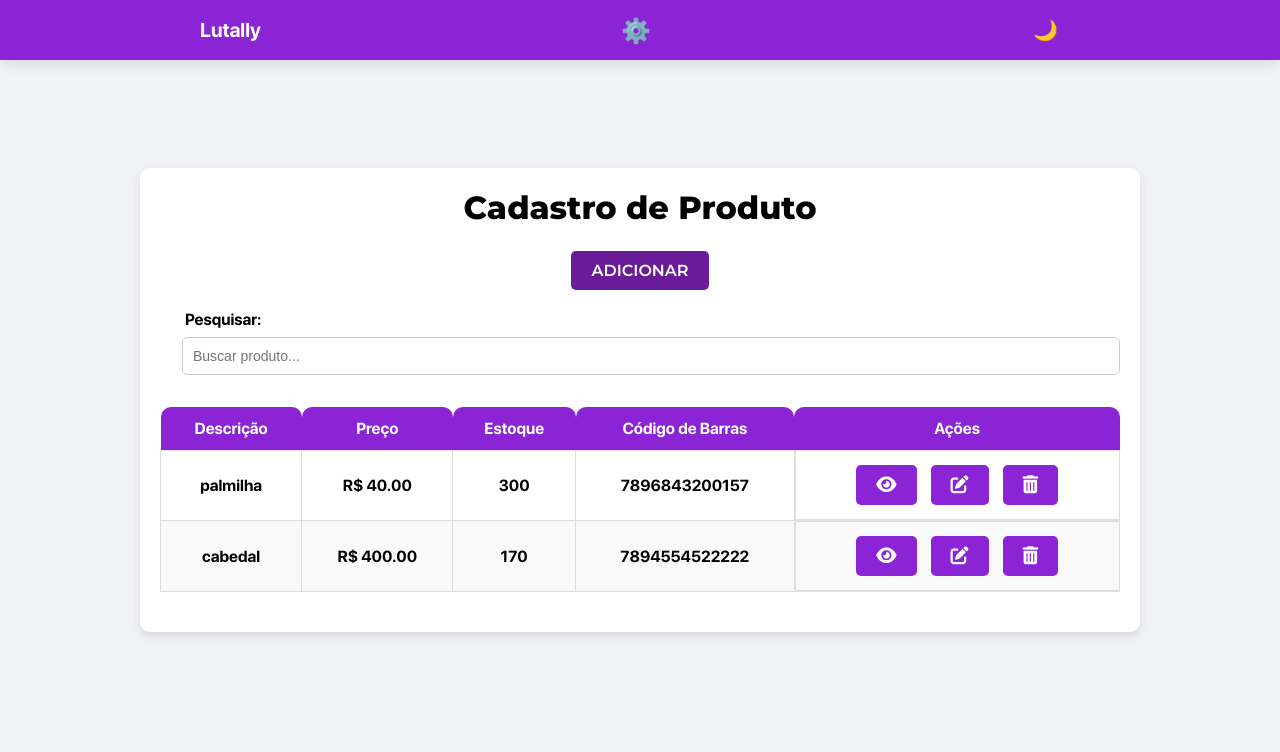
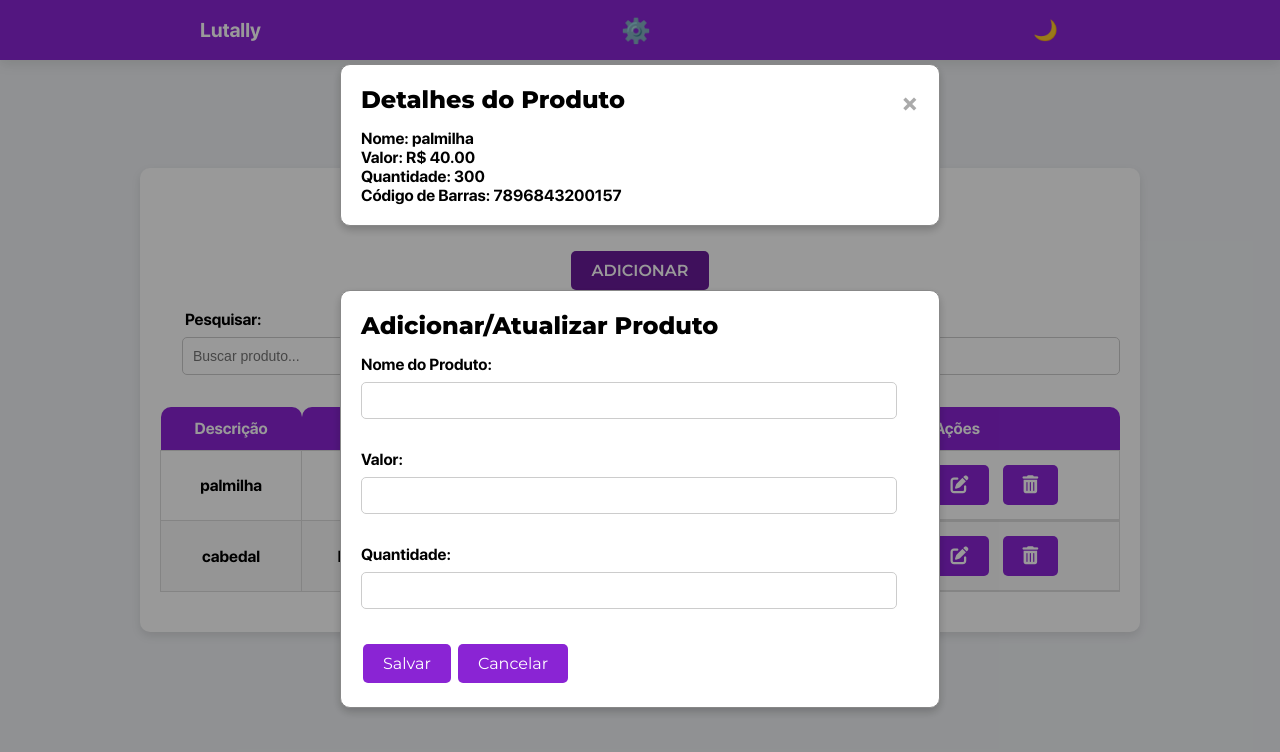
Before and after one commit to tulioalves7/Lutally-Dev, a website: page crude.html in a window 1280 px wide. Both pictures are taken after a click on the button 886 px from the left and 485 px from the top of the page. Drawn offline with Linux system fonts and the light colour scheme.

Commit message:
crude finalizado na parte do back-end

```diff
--- a/Scripts/crude.js
+++ b/Scripts/crude.js
@@ -14,7 +14,10 @@ const Product = [
     }
 ];
 
-// Função para adicionar produto
+// Variável global para armazenar o índice do produto em edição
+let editIndex = -1;
+
+// Função para adicionar ou atualizar produto
 function addProduct() {
     const nome = document.getElementById('nome').value.trim();
     const valor = Number(document.getElementById('valor').value);
@@ -25,6 +28,24 @@ function addProduct() {
         return;
     }
 
+    if (editIndex >= 0) {
+        // Atualizar produto existente
+        const exists = Product.find((item, index) => item.nome.toLowerCase() === nome.toLowerCase() && index !== editIndex);
+        if (exists) {
+            alert(`O produto ${nome} já existe.`);
+            return;
+        }
+
+        Product[editIndex] = {
+            nome: nome,
+            valor: valor,
+            quantidade: quantidade,
+            codigoBarras: Product[editIndex].codigoBarras // Mantém o mesmo código de barras
+        };
+        alert(`Produto ${nome} atualizado com sucesso.`);
+        editIndex = -1; // Reseta o índice após atualização
+    } else {
+        // Adicionar novo produto
         const exists = Product.find(item => item.nome.toLowerCase() === nome.toLowerCase());
         if (exists) {
             alert(`O produto ${nome} já existe.`);
@@ -39,8 +60,11 @@ function addProduct() {
         };
         Product.push(value);
         alert(`Produto ${nome} adicionado com sucesso.`);
+    }
+
     clearForm();
-    seeProducts(); // Atualiza a lista de produtos após adicionar
+    seeProducts(); // Atualiza a lista de produtos após adicionar ou atualizar
+    closeForm(); // Fecha o formulário após a operação
 }
 
 // Função para gerar código de barras
@@ -62,6 +86,7 @@ function seeProducts() {
             <td>${produto.quantidade}</td>
             <td>${produto.codigoBarras}</td>
             <td>
+                <button class="btn-action view" onclick="showPopup(${index})"><i class="fas fa-eye"></i></button>
                 <button class="btn-action edit" onclick="editProduct(${index})"><i class="fas fa-edit"></i></button>
                 <button class="btn-action delete" onclick="deleteProduct(${index})"><i class="fas fa-trash-alt"></i></button>
             </td>
@@ -78,6 +103,7 @@ function editProduct(index) {
     document.getElementById('valor').value = produto.valor;
     document.getElementById('quantidade').value = produto.quantidade;
 
+    editIndex = index; // Armazena o índice do produto em edição
     openAddProductForm(); // Abre o formulário para edição
 }
 
@@ -94,17 +120,16 @@ function clearForm() {
     document.getElementById('nome').value = '';
     document.getElementById('valor').value = '';
     document.getElementById('quantidade').value = '';
+    editIndex = -1; // Reseta o índice do produto em edição
 }
 
 // Função para abrir o formulário de adicionar/atualizar produtos
 function openAddProductForm() {
-    // document.getElementById('productForm').style.display = 'block'; AQUI TA FUNCIONANDO
     document.getElementById('productPopup').style.display = 'block';
 }
 
 // Função para fechar o formulário de adicionar/atualizar produtos
 function closeForm() {
-    // document.getElementById('productForm').style.display = 'none'; AQUI TA FUNCIONANDO
     document.getElementById('productPopup').style.display = 'none';
     clearForm();
 }
@@ -138,8 +163,9 @@ function searchProduct() {
     });
 }
 
-// grande chance de dar merda by: tulio
-function showPopup(produto) {
+// Função para exibir o popup de visualização do produto
+function showPopup(index) {
+    const produto = Product[index];
     const popup = document.getElementById('productPopup');
     const popupProductDetails = document.getElementById('popupProductDetails');
 
@@ -157,33 +183,8 @@ function closePopup() {
     document.getElementById('productPopup').style.display = 'none';
 }
 
-function seeProducts() {
-    const productListDiv = document.getElementById('productList');
-    productListDiv.innerHTML = '';
-
-    Product.forEach((produto, index) => {
-        const row = document.createElement('tr');
-
-        row.innerHTML = `
-            <td>${produto.nome}</td>
-            <td>R$ ${produto.valor.toFixed(2)}</td>
-            <td>${produto.quantidade}</td>
-            <td>${produto.codigoBarras}</td>
-            <td>
-                <button class="btn-action view" onclick="showPopup(${JSON.stringify(produto)})"><i class="fas fa-eye"></i></button>
-                <button class="btn-action edit" onclick="editProduct(${index})"><i class="fas fa-edit"></i></button>
-                <button class="btn-action delete" onclick="deleteProduct(${index})"><i class="fas fa-trash-alt"></i></button>
-            </td>
-        `;
-
-        productListDiv.appendChild(row);
-    });
-}
-// penis
-
 // Carrega os produtos automaticamente ao carregar a página
 document.addEventListener('DOMContentLoaded', seeProducts);
-
 
 document.getElementById('toggle-theme').addEventListener('click', function () {
     document.body.classList.toggle('dark-mode');
--- a/crude.html
+++ b/crude.html
@@ -59,11 +59,11 @@
 
     <!-- turorial de como quebrar o codigo -->
     <div id="productPopup" class="popup">
-        <!-- <div class="popup-content">
+       <div class="popup-content">
             <span class="close" onclick="closePopup()">&times;</span>
             <h2>Detalhes do Produto</h2>
             <div id="popupProductDetails"></div>
-        </div> -->
+        </div>
         <div class="popup-content">
             <h2>Adicionar/Atualizar Produto</h2>
             <label for="nome">Nome do Produto:</label>
```
Lines whose indentation alone changed are shown as unchanged.
